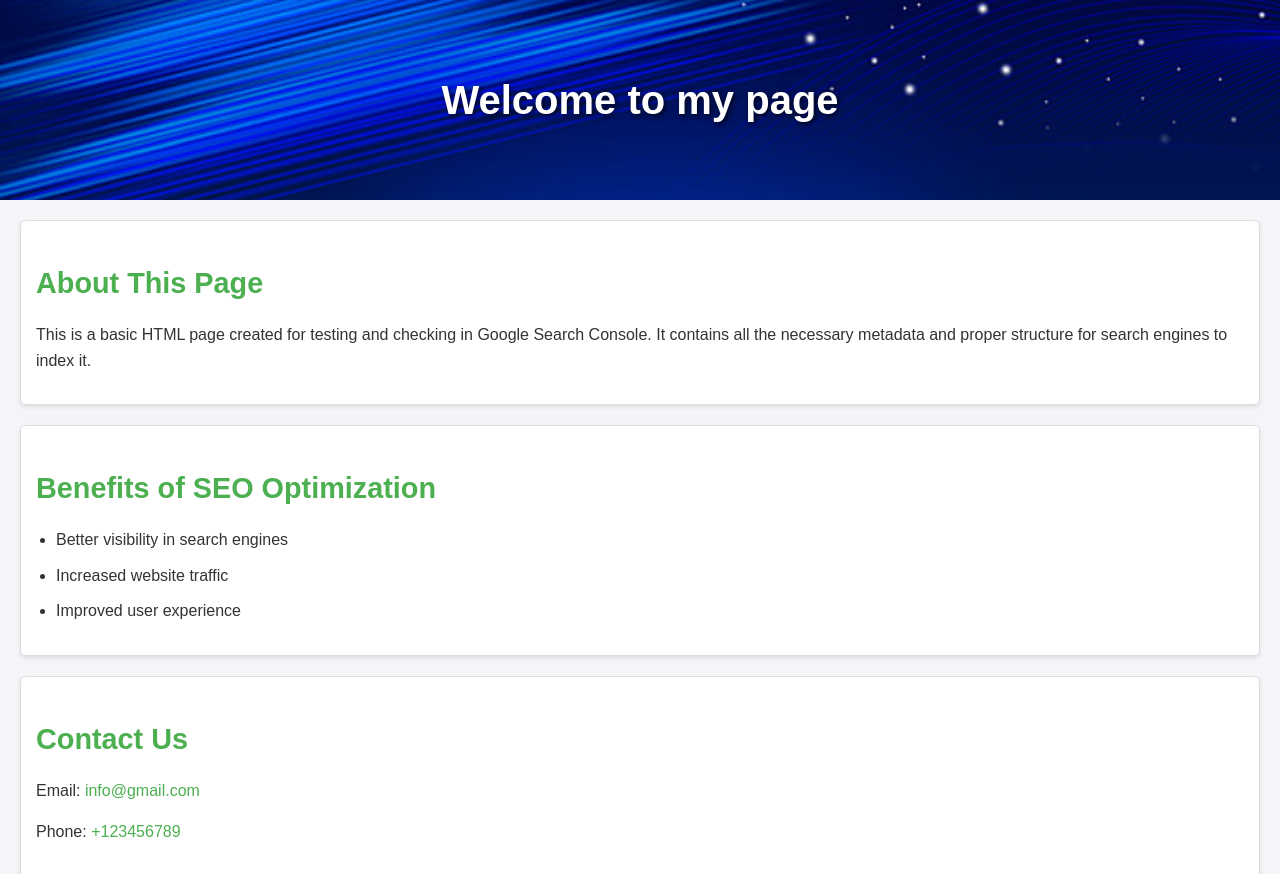
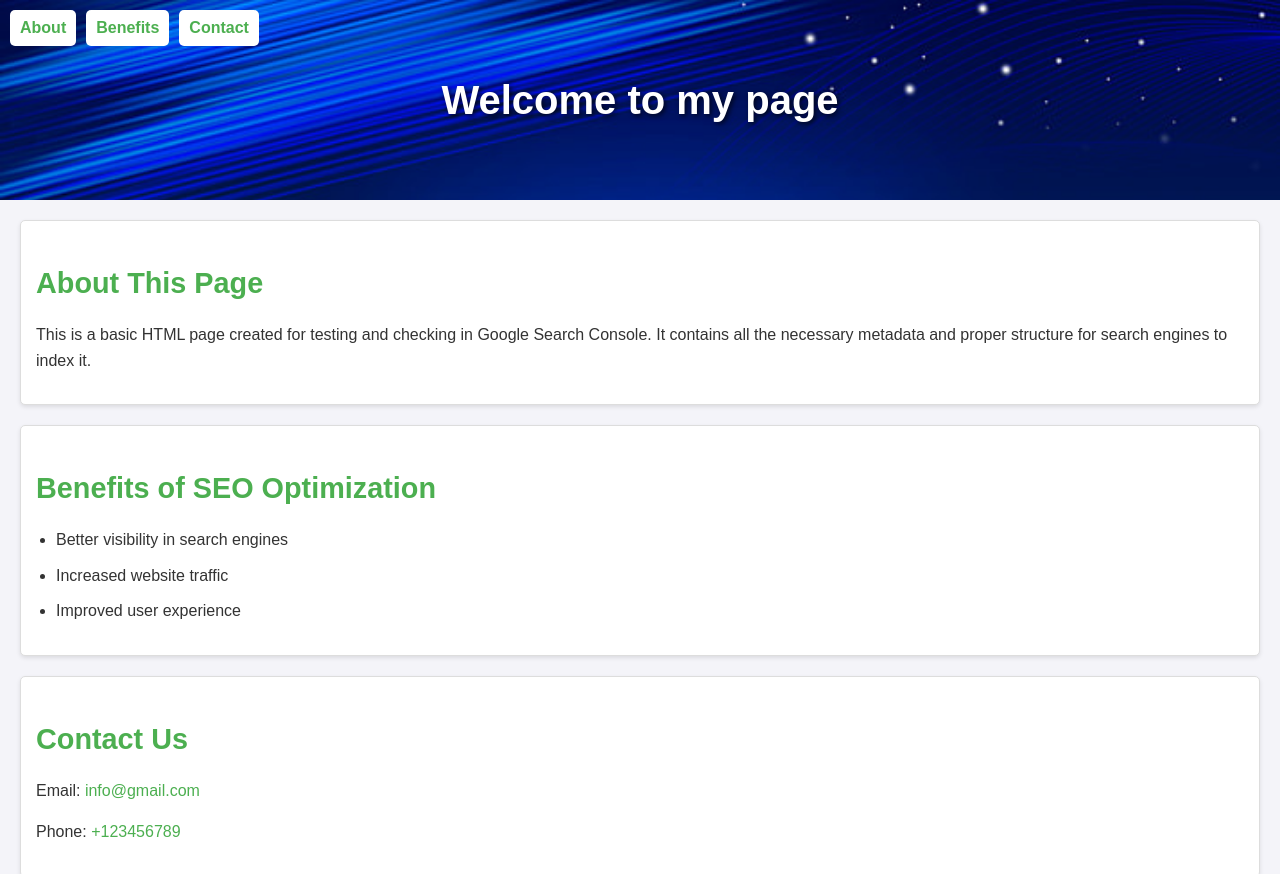
Before and after one commit to CAleksandr/WebPages, a plain HTML site: page index.html in a window 1280 px wide. Shown: the top 874 px of the page. Drawn offline with Linux system fonts and the light colour scheme.

Commit message:
Add files via upload

```diff
--- a/index.html
+++ b/index.html
@@ -11,6 +11,13 @@
 </head>
 <body>
     <header>
+		<nav class="navigation">
+			<ul>
+				<li><a href="#about">About</a></li>
+				<li><a href="#benefits">Benefits</a></li>
+				<li><a href="#contact">Contact</a></li>
+			</ul>
+		</nav>
 		<div class="banner">
 			<img src="banner.jpg" alt="Banner" />
 		</div>
--- a/styles.css
+++ b/styles.css
@@ -18,6 +18,38 @@ header {
     padding: 0;
     overflow: hidden;
     position: relative;
+}
+
+.navigation {
+    position: absolute;
+    top: 10px;
+    left: 10px;
+}
+
+.navigation ul {
+    list-style: none;
+    margin: 0;
+    padding: 0;
+    display: flex;
+    gap: 10px;
+}
+
+.navigation li {
+    background-color: white;
+    border-radius: 5px;
+    padding: 5px 10px;
+}
+
+.navigation a {
+    text-decoration: none;
+    color: #4CAF50;
+    font-weight: bold;
+}
+
+.navigation a:hover {
+    color: white;
+    background-color: #4CAF50;
+    transition: 0.3s;
 }
 
 header .banner {
```
